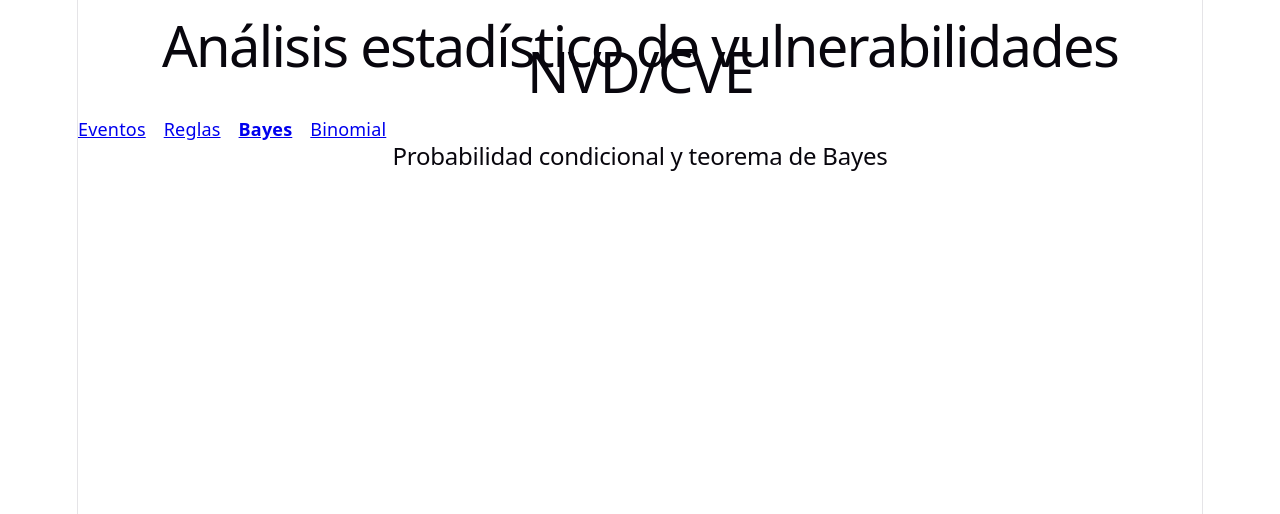
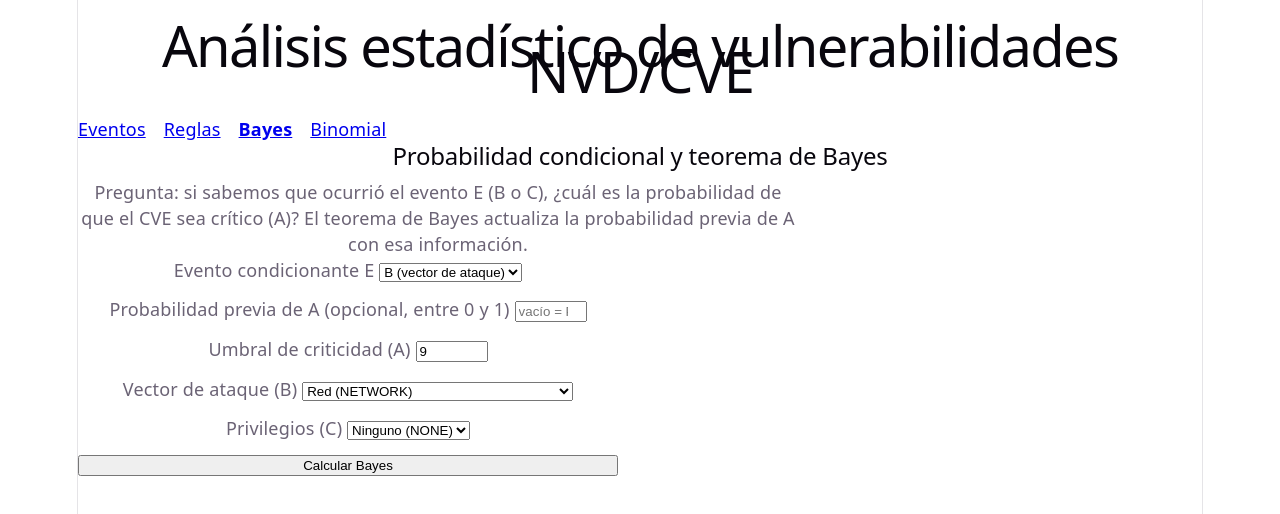
Before and after one commit to luishurtado-bit/nvd-cve, a React (Vite) app in the folder frontend/: page /bayes in a window 1280 px wide. Shown: the top 514 px of the page. Built offline with nearby package versions, Linux system fonts and the light colour scheme.

Commit message:
feat(frontend): Se agrega la pantalla de probabilidad condicional y Bayes.

```diff
--- a/frontend/src/paginas/Bayes.tsx
+++ b/frontend/src/paginas/Bayes.tsx
@@ -1,3 +1,225 @@
+import { useState } from 'react'
+import { api, ErrorApi } from '../api/cliente.ts'
+import type { BayesOut, CriteriosIn } from '../api/tipos.ts'
+import Cargando from '../componentes/Cargando.tsx'
+import MensajeError from '../componentes/MensajeError.tsx'
+
+type Condicionante = BayesOut['condicionante']
+type Vector = NonNullable<CriteriosIn['vector']>
+type Privilegios = NonNullable<CriteriosIn['privilegios']>
+
+const condicionantes: { valor: Condicionante; texto: string }[] = [
+  { valor: 'B', texto: 'B (vector de ataque)' },
+  { valor: 'C', texto: 'C (privilegios)' },
+]
+
+const vectores: { valor: Vector; texto: string }[] = [
+  { valor: 'NETWORK', texto: 'Red (NETWORK)' },
+  { valor: 'ADJACENT_NETWORK', texto: 'Red adyacente (ADJACENT_NETWORK)' },
+  { valor: 'ADJACENT', texto: 'Adyacente (ADJACENT)' },
+  { valor: 'LOCAL', texto: 'Local (LOCAL)' },
+  { valor: 'PHYSICAL', texto: 'Físico (PHYSICAL)' },
+]
+
+const privilegiosOpciones: { valor: Privilegios; texto: string }[] = [
+  { valor: 'NONE', texto: 'Ninguno (NONE)' },
+  { valor: 'LOW', texto: 'Bajos (LOW)' },
+  { valor: 'HIGH', texto: 'Altos (HIGH)' },
+]
+
+function mensajeDe(error: unknown): string {
+  if (error instanceof ErrorApi) return error.message
+  return 'Ocurrió un error inesperado.'
+}
+
+const f = (n: number) => n.toFixed(4)
+
 export default function Bayes() {
-  return <h2>Probabilidad condicional y teorema de Bayes</h2>
+  const [condicionante, setCondicionante] = useState<Condicionante>('B')
+  const [prior, setPrior] = useState('')
+  const [umbral, setUmbral] = useState('9')
+  const [vector, setVector] = useState<Vector>('NETWORK')
+  const [privilegios, setPrivilegios] = useState<Privilegios>('NONE')
+
+  const [resultado, setResultado] = useState<BayesOut | null>(null)
+  const [cargando, setCargando] = useState(false)
+  const [error, setError] = useState<string | null>(null)
+
+  async function calcular() {
+    const valorUmbral = Number(umbral)
+    if (umbral.trim() === '' || Number.isNaN(valorUmbral) || valorUmbral < 0 || valorUmbral > 10) {
+      setError('El umbral debe ser un número entre 0 y 10.')
+      return
+    }
+    let valorPrior: number | undefined
+    if (prior.trim() !== '') {
+      valorPrior = Number(prior)
+      if (Number.isNaN(valorPrior) || valorPrior < 0 || valorPrior > 1) {
+        setError('La probabilidad previa debe ser un número entre 0 y 1.')
+        return
+      }
+    }
+    setError(null)
+    setCargando(true)
+    try {
+      setResultado(
+        await api.bayes({
+          criterios: { umbral: valorUmbral, vector, privilegios },
+          condicionante,
+          prior: valorPrior,
+        }),
+      )
+    } catch (e: unknown) {
+      setResultado(null)
+      setError(mensajeDe(e))
+    } finally {
+      setCargando(false)
+    }
+  }
+
+  return (
+    <section>
+      <h2>Probabilidad condicional y teorema de Bayes</h2>
+      <p style={{ maxWidth: '40rem' }}>
+        Pregunta: si sabemos que ocurrió el evento E (B o C), ¿cuál es la probabilidad de
+        que el CVE sea crítico (A)? El teorema de Bayes actualiza la probabilidad previa
+        de A con esa información.
+      </p>
+
+      <form
+        onSubmit={(e) => {
+          e.preventDefault()
+          void calcular()
+        }}
+        style={{ display: 'grid', gap: '0.75rem', maxWidth: '30rem' }}
+      >
+        <label>
+          Evento condicionante E{' '}
+          <select
+            value={condicionante}
+            onChange={(e) => {
+              const op = condicionantes.find((c) => c.valor === e.target.value)
+              if (op) setCondicionante(op.valor)
+            }}
+          >
+            {condicionantes.map((c) => (
+              <option key={c.valor} value={c.valor}>
+                {c.texto}
+              </option>
+            ))}
+          </select>
+        </label>
+        <label>
+          Probabilidad previa de A (opcional, entre 0 y 1){' '}
+          <input
+            type="number"
+            min={0}
+            max={1}
+            step={0.01}
+            placeholder="vacío = P(A) de los datos"
+            value={prior}
+            onChange={(e) => setPrior(e.target.value)}
+          />
+        </label>
+        <label>
+          Umbral de criticidad (A){' '}
+          <input
+            type="number"
+            min={0}
+            max={10}
+            step={0.1}
+            value={umbral}
+            onChange={(e) => setUmbral(e.target.value)}
+          />
+        </label>
+        <label>
+          Vector de ataque (B){' '}
+          <select
+            value={vector}
+            onChange={(e) => {
+              const op = vectores.find((v) => v.valor === e.target.value)
+              if (op) setVector(op.valor)
+            }}
+          >
+            {vectores.map((v) => (
+              <option key={v.valor} value={v.valor}>
+                {v.texto}
+              </option>
+            ))}
+          </select>
+        </label>
+        <label>
+          Privilegios (C){' '}
+          <select
+            value={privilegios}
+            onChange={(e) => {
+              const op = privilegiosOpciones.find((p) => p.valor === e.target.value)
+              if (op) setPrivilegios(op.valor)
+            }}
+          >
+            {privilegiosOpciones.map((p) => (
+              <option key={p.valor} value={p.valor}>
+                {p.texto}
+              </option>
+            ))}
+          </select>
+        </label>
+        <button type="submit" disabled={cargando}>
+          Calcular Bayes
+        </button>
+      </form>
+
+      {cargando && <Cargando texto="Calculando…" />}
+      {error && <MensajeError mensaje={error} />}
+
+      {resultado && (
+        <>
+          <h3>Paso a paso (E = {resultado.condicionante})</h3>
+          <ol>
+            <li>
+              <strong>Probabilidad previa de A.</strong> En los datos, P(A) ={' '}
+              {f(resultado.p_a)}. Probabilidad previa usada: {f(resultado.prior)}
+              {resultado.prior === resultado.p_a
+                ? ' (la de los datos).'
+                : ' (editada por ti).'}
+            </li>
+            <li>
+              <strong>Verosimilitudes, calculadas con los datos.</strong>
+              <br />
+              P(E | A) = {f(resultado.p_e_dado_a)}: entre los críticos, la fracción que
+              cumple E.
+              <br />
+              P(E | Aᶜ) = {f(resultado.p_e_dado_ac)}: entre los no críticos, la
+              fracción que cumple E.
+            </li>
+            <li>
+              <strong>Probabilidad total de E.</strong>
+              <br />
+              P(E) = P(E | A)·prior + P(E | Aᶜ)·(1 − prior)
+              <br />
+              P(E) = {f(resultado.p_e_dado_a)} · {f(resultado.prior)} +{' '}
+              {f(resultado.p_e_dado_ac)} · {f(1 - resultado.prior)} = {f(resultado.p_e)}
+            </li>
+            <li>
+              <strong>Teorema de Bayes.</strong>
+              <br />
+              P(A | E) = P(E | A)·prior / P(E)
+              <br />
+              P(A | E) = {f(resultado.p_e_dado_a)} · {f(resultado.prior)} /{' '}
+              {f(resultado.p_e)} = <strong>{f(resultado.posterior)}</strong>
+            </li>
+            <li>
+              <strong>Comparación.</strong> Con los datos, P(A | E) ={' '}
+              {f(resultado.p_a_dado_e)}. Con el prior usado, el posterior es{' '}
+              {f(resultado.posterior)}.
+            </li>
+          </ol>
+          <p>
+            <strong>Interpretación:</strong> pasamos de {f(resultado.prior)} antes de
+            conocer E a {f(resultado.posterior)} después de saber que ocurrió E.
+          </p>
+        </>
+      )}
+    </section>
+  )
 }
```
